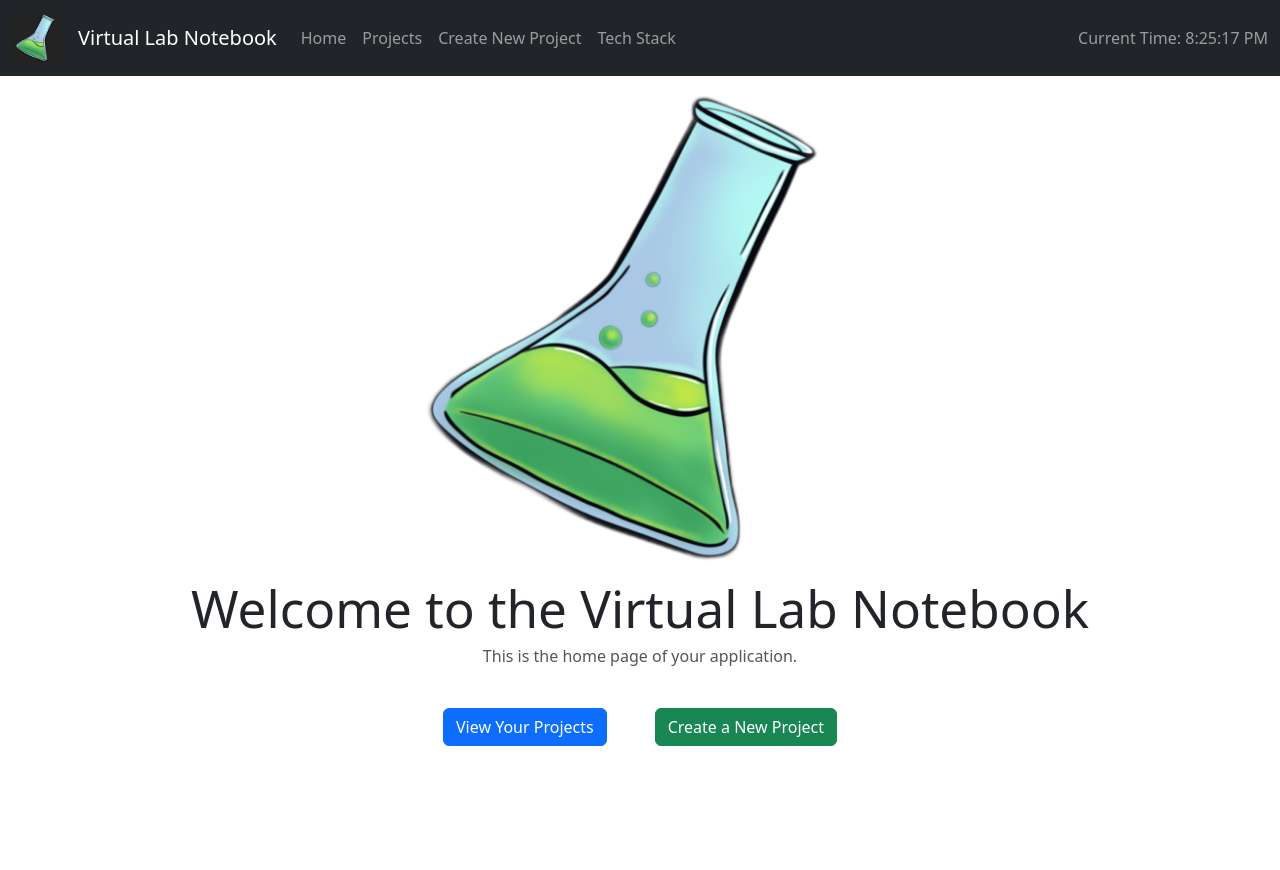
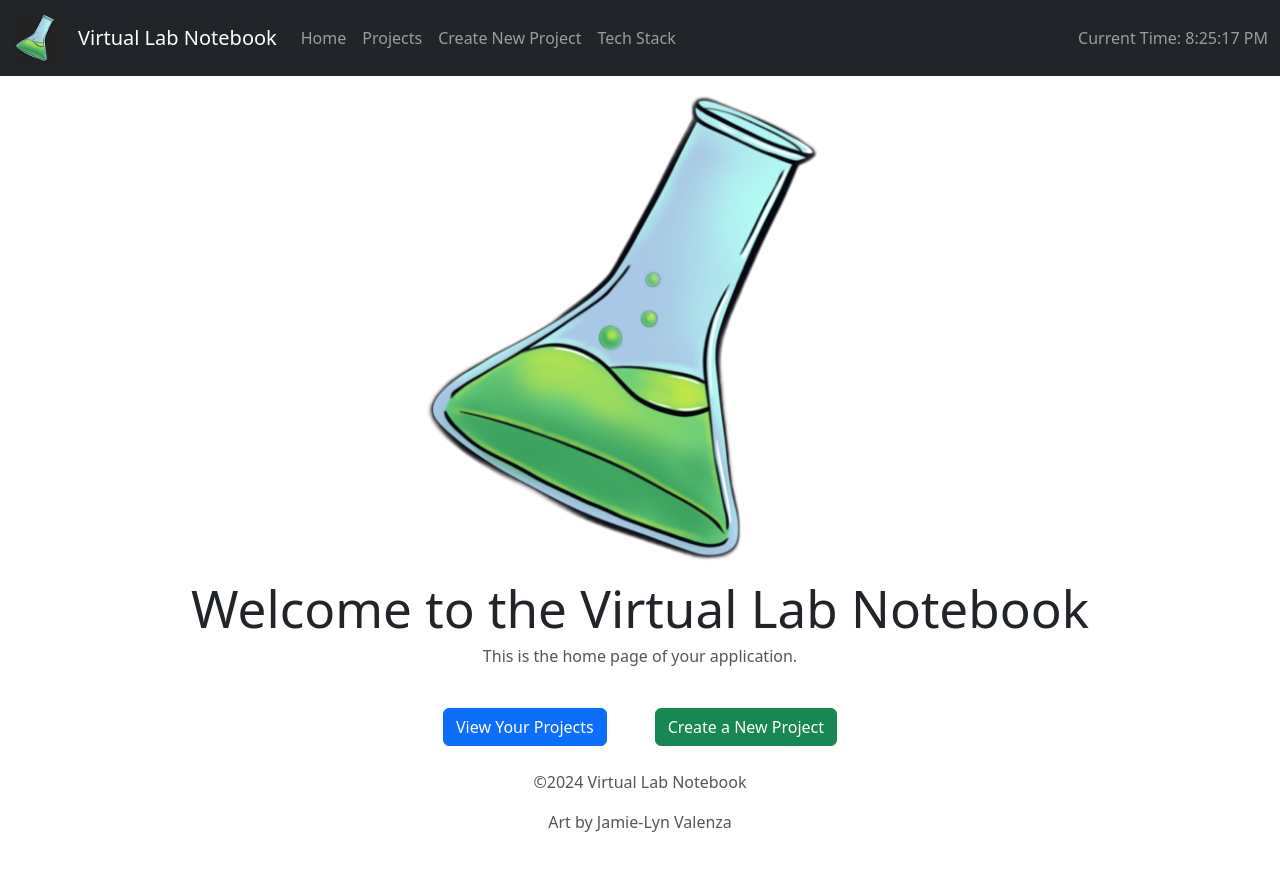
Before and after one commit to joedunlap/ReactVLNFE, a React (Vite) app in the folder VirtualLabNotebookFE/: page / in a window 1280 px wide. Shown: the top 870 px of the page. Before the commit the page ends 802 px from the top, so only its background shows below. Built offline with nearby package versions, Linux system fonts and the light colour scheme.

Commit message:
added footer component, placed on homescreen

```diff
--- /dev/null
+++ b/VirtualLabNotebookFE/src/components/footer.tsx
@@ -0,0 +1,10 @@
+function Footer() {
+    return(
+        <footer>
+            <p>&copy;{new Date().getFullYear()} Virtual Lab Notebook</p>
+            <p>Art by Jamie-Lyn Valenza</p>
+        </footer>
+    )
+}
+
+export default Footer;
--- a/VirtualLabNotebookFE/src/pages/home.tsx
+++ b/VirtualLabNotebookFE/src/pages/home.tsx
@@ -1,6 +1,7 @@
 import { Link } from 'react-router-dom';
 import flask from '../assets/images/flasknobg.png'
 import './pages.css'
+import Footer from '../components/footer';
 const Home = () => {
   return (
     <div className="container-fluid">
@@ -9,7 +10,7 @@ const Home = () => {
       <p>This is the home page of your application.</p>
       <Link to="/projects" className="btn btn-primary m-4">View Your Projects</Link>
       <Link to="/projects/new" className="btn btn-success m-4">Create a New Project</Link>
-
+      <Footer />
     </div>
   );
 };
```
